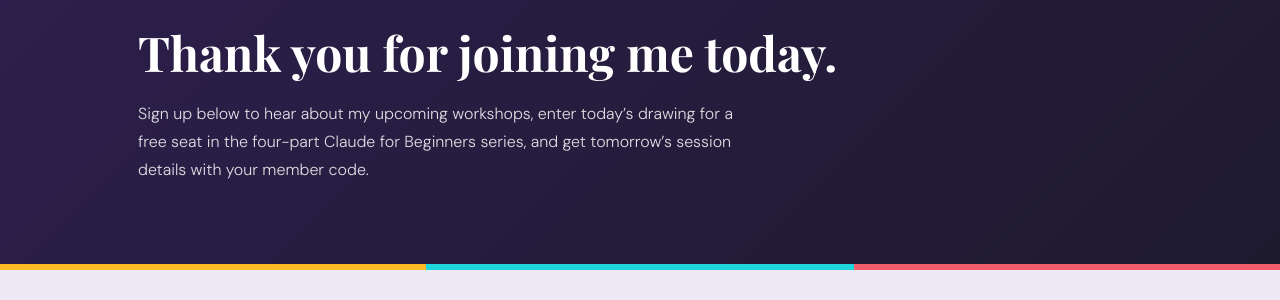
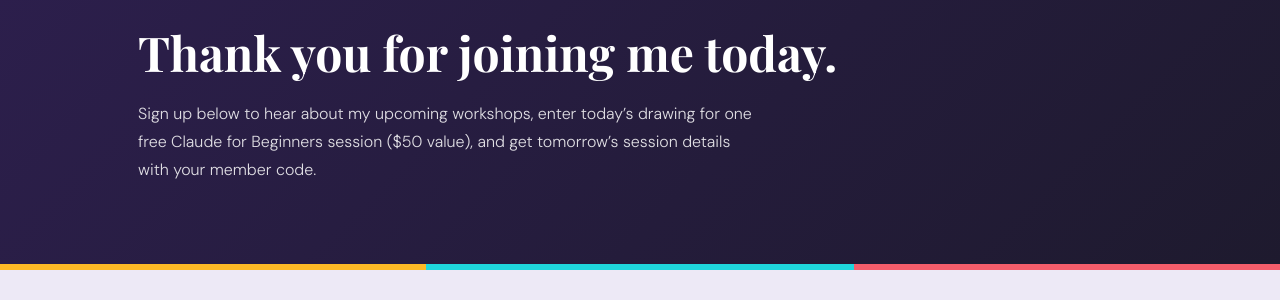
Before and after one commit to dcoreyrasm/dcoreyrasm.github.io, a Jekyll site: the page built from conncorp/index.html, in a window 1280 px wide and 900 px high. Shown: the part 193-493 px from the top of the window. Built offline with Jekyll 4.4.1, drawn with Linux system fonts in a browser that asks for light colours; some web fonts are replaced.

Commit message:
ConnCORP page: drawing prize is one session ($50 value)
Co-Authored-By: Claude Opus 5.5 <noreply@anthropic.com>
Claude-Session: https://claude.ai/code/session_012t3srzQBD41MkWMfMWeSwx

```diff
--- a/conncorp/index.html
+++ b/conncorp/index.html
@@ -36,7 +36,7 @@ sitemap: false
       <div class="container">
         <p class="section-label" style="color:var(--coral);">The Lab at ConnCORP · November 21, 2026</p>
         <h1 class="section-heading" style="color:#fff;">Thank you for joining me today.</h1>
-        <p style="font-size:1rem;color:rgba(255,255,255,.85);max-width:620px;line-height:1.75;margin-bottom:0;">Sign up below to hear about my upcoming workshops, enter today&rsquo;s drawing for a free seat in the four-part Claude for Beginners series, and get tomorrow&rsquo;s session details with your member code.</p>
+        <p style="font-size:1rem;color:rgba(255,255,255,.85);max-width:620px;line-height:1.75;margin-bottom:0;">Sign up below to hear about my upcoming workshops, enter today&rsquo;s drawing for one free Claude for Beginners session ($50 value), and get tomorrow&rsquo;s session details with your member code.</p>
       </div>
     </div>
 
```
